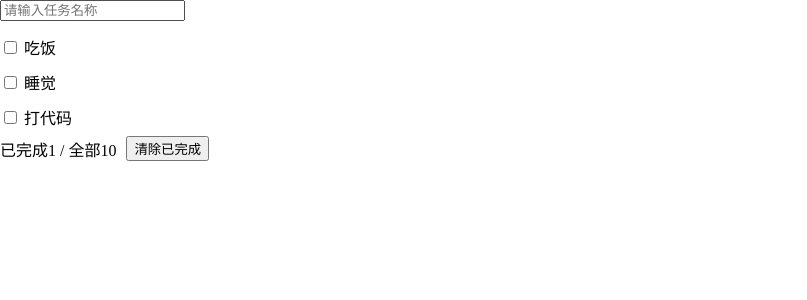
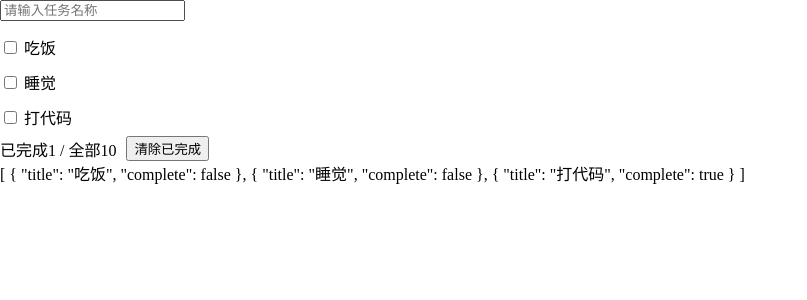
Before and after one commit to changxianglin/vue3-todolist, a Vue app: page / in a window 1280 px wide. Shown: the top 300 px of the page, without its empty margins (0-807 px from the left). Built offline with nearby package versions, Linux system fonts and the light colour scheme.

Commit message:
use vuex useStore and computed

```diff
--- a/src/views/Home.vue
+++ b/src/views/Home.vue
@@ -3,14 +3,21 @@
     <nav-header></nav-header>
     <nav-main></nav-main>
     <nav-footer></nav-footer>
+    <!-- {{ num1 }} --- {{ num2 }}
+    两个数的和 {{ addNum }}
+    <div>
+      <button @click="add">add</button>
+    </div> -->
+    {{ list }}
   </div>
 </template>
 
 <script>
-import { defineComponent, ref, reactive, toRefs } from 'vue';
+import { defineComponent, ref, reactive, toRefs, computed } from 'vue';
 import NavHeader from '../components/navHeader/NavHeader.vue'
 import NavMain from '../components/navMain/NavMain.vue'
 import NavFooter from '../components/navFooter/NavFooter.vue'
+import { useStore } from 'vuex';
 
 export default defineComponent({
   name: 'Home',
@@ -24,6 +31,10 @@ export default defineComponent({
   },
 
   setup(props, ctx) {
+    let store = useStore()
+    let list = computed(() => {
+      return store.state.list
+    })
     // let num = ref(10)
     // let name = ref('zhangsan')
     // let arr = ref(['a', 'b', 'c', 'd'])
@@ -36,12 +47,28 @@ export default defineComponent({
       }
     })
 
+    let num1 = ref(10)
+    let num2 = ref(20)
+    let addNum = computed(() => {
+      return num1.value + num2.value
+    })
+
+    let add = () => {
+      num1.value++
+      num2.value++
+    }
+
     return {
       // num,
       // name,
       // arr
       // data
-      ...toRefs(data)
+      ...toRefs(data),
+      num1,
+      num2,
+      addNum,
+      add,
+      list,
     }
   }
 })
```
